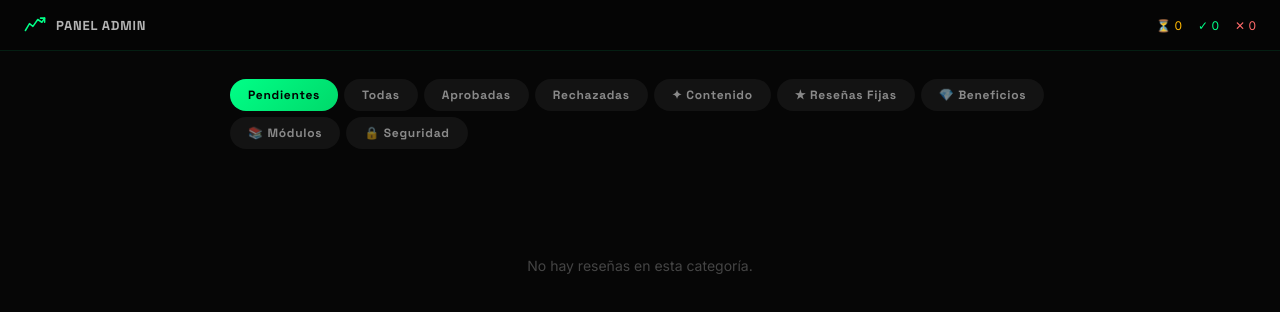
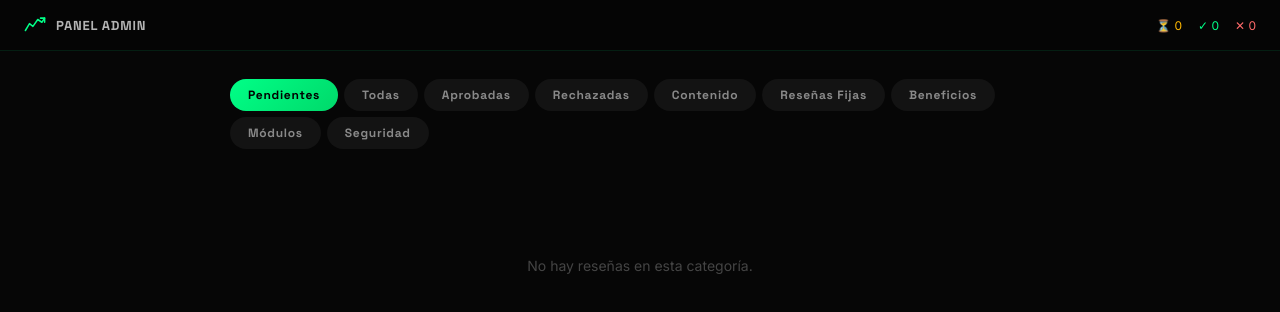
Before and after one commit to jexxch66-cell/david-trader-academy, a Next.js app: page /admin in a window 1280 px wide. Both pictures are taken after a click on the button "Entrar →". Shown: the top 312 px of the page. Built offline with nearby package versions, Linux system fonts and the light colour scheme.

Commit message:
Admin: tabs sin emojis + descripcion beneficios mas grande

```diff
--- a/app/admin/page.tsx
+++ b/app/admin/page.tsx
@@ -291,11 +291,11 @@ export default function AdminPage() {
             { key: 'all',      label: 'Todas',        count: counts.all },
             { key: 'approved', label: 'Aprobadas',    count: counts.approved },
             { key: 'rejected', label: 'Rechazadas',   count: counts.rejected },
-            { key: 'content',  label: '✦ Contenido',   count: null },
-            { key: 'seeds',    label: '★ Reseñas Fijas', count: null },
-            { key: 'benefits', label: '💎 Beneficios',     count: null },
-            { key: 'modules',  label: '📚 Módulos',        count: null },
-            { key: 'security', label: '🔒 Seguridad',      count: null },
+            { key: 'content',  label: 'Contenido',    count: null },
+            { key: 'seeds',    label: 'Reseñas Fijas', count: null },
+            { key: 'benefits', label: 'Beneficios',    count: null },
+            { key: 'modules',  label: 'Módulos',       count: null },
+            { key: 'security', label: 'Seguridad',     count: null },
           ] as { key: Tab; label: string; count: number | null }[]).map(({ key, label, count }) => (
             <button key={key} onClick={() => setTab(key)} style={{
               padding: '8px 18px', borderRadius: 100, border: 'none', cursor: 'pointer',
@@ -386,7 +386,7 @@ export default function AdminPage() {
             </div>
             {benefitsDraft.map((b, i) => (
               <div key={i} style={{ background: 'rgba(255,255,255,0.025)', border: '1px solid rgba(255,255,255,0.07)', borderRadius: 14, padding: '20px 22px' }}>
-                <div style={{ display: 'grid', gridTemplateColumns: '72px 1fr 1fr', gap: 12, marginBottom: 12 }}>
+                <div style={{ display: 'grid', gridTemplateColumns: '72px 1fr', gap: 12, marginBottom: 12 }}>
                   <div>
                     <label style={{ display: 'block', fontSize: 11, fontWeight: 600, letterSpacing: '0.1em', textTransform: 'uppercase', color: 'rgba(255,255,255,0.3)', marginBottom: 6 }}>Ícono</label>
                     <input value={b.icon} onChange={e => setBenefitsDraft(d => d.map((x, j) => j === i ? { ...x, icon: e.target.value } : x))}
@@ -399,8 +399,8 @@ export default function AdminPage() {
                   </div>
                   <div>
                     <label style={{ display: 'block', fontSize: 11, fontWeight: 600, letterSpacing: '0.1em', textTransform: 'uppercase', color: 'rgba(255,255,255,0.3)', marginBottom: 6 }}>Descripción</label>
-                    <input value={b.sub} onChange={e => setBenefitsDraft(d => d.map((x, j) => j === i ? { ...x, sub: e.target.value } : x))}
-                      style={{ width: '100%', background: 'rgba(255,255,255,0.05)', border: '1px solid rgba(255,255,255,0.1)', borderRadius: 8, padding: '9px 12px', color: 'rgba(255,255,255,0.6)', fontSize: 13, outline: 'none', boxSizing: 'border-box', fontFamily: 'inherit' }} />
+                    <textarea rows={3} value={b.sub} onChange={e => setBenefitsDraft(d => d.map((x, j) => j === i ? { ...x, sub: e.target.value } : x))}
+                      style={{ width: '100%', background: 'rgba(255,255,255,0.05)', border: '1px solid rgba(255,255,255,0.1)', borderRadius: 8, padding: '9px 12px', color: 'rgba(255,255,255,0.6)', fontSize: 13, outline: 'none', resize: 'vertical', fontFamily: 'inherit', lineHeight: 1.65, boxSizing: 'border-box' }} />
                   </div>
                 </div>
               </div>
```
